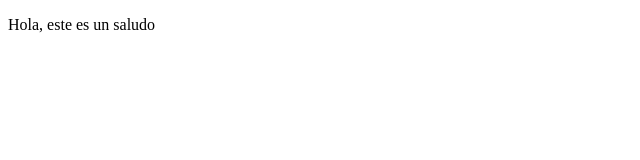
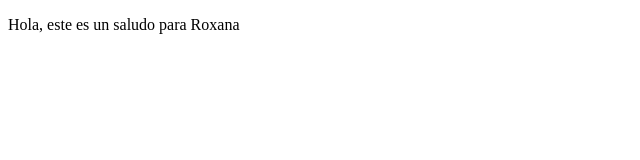
Before and after one commit to roxana-ps/desarrollo-de-aplicaciones-fullstack, a plain HTML site: page index.html in a window 1280 px wide. Shown: the whole page, without its empty margins (0-640 px from the left). Drawn offline with Linux system fonts and the light colour scheme.

Commit message:
Actualizo el saludo

```diff
--- a/index.html
+++ b/index.html
@@ -7,7 +7,7 @@
 
 <body>
 
-    <p>Hola, este es un saludo</p>
+    <p>Hola, este es un saludo para Roxana</p>
 </body>
 
 </html>
```
